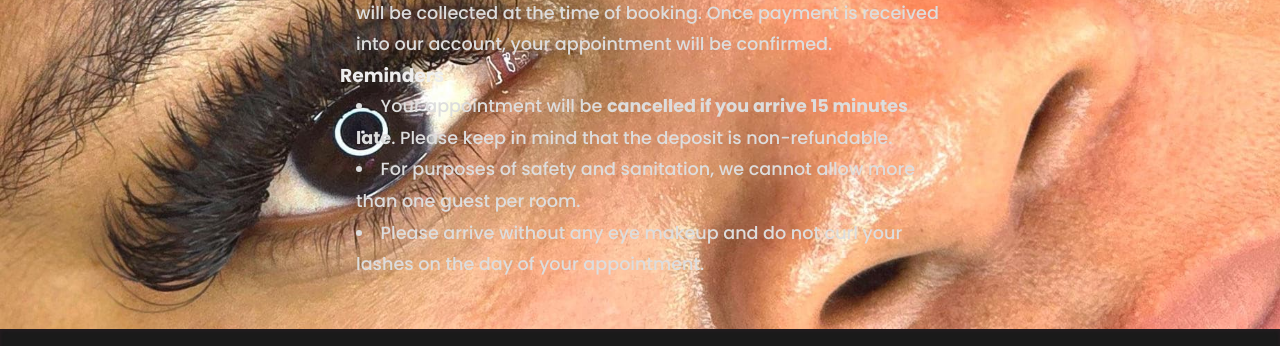
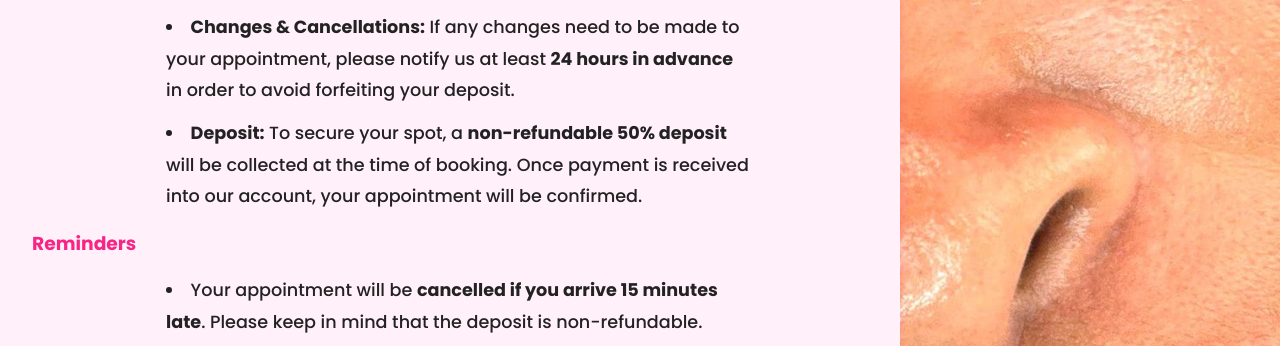
Before and after one commit to PStoppa7/locs-braids, a plain HTML site: page policy.html in a window 1280 px wide. Shown: the part 712-1058 px from the top of the page. Drawn offline with Linux system fonts and the light colour scheme.

Commit message:
Update style.css
style

```diff
--- a/style.css
+++ b/style.css
@@ -473,3 +473,21 @@ button:hover {
     justify-content: flex-start;
   }
 }
+#policy {
+  background: #fff0fa;
+  border-radius: 12px;
+  box-shadow: 0 2px 10px #f7258533;
+  padding: 2rem;
+  margin: 2rem 0;
+}
+#policy h2, #policy h3 {
+  color: #f72585;
+  margin-bottom: 1rem;
+}
+#policy ul {
+  margin-bottom: 1rem;
+}
+#policy li {
+  margin-bottom: 0.7rem;
+  color: #222;
+}
```
